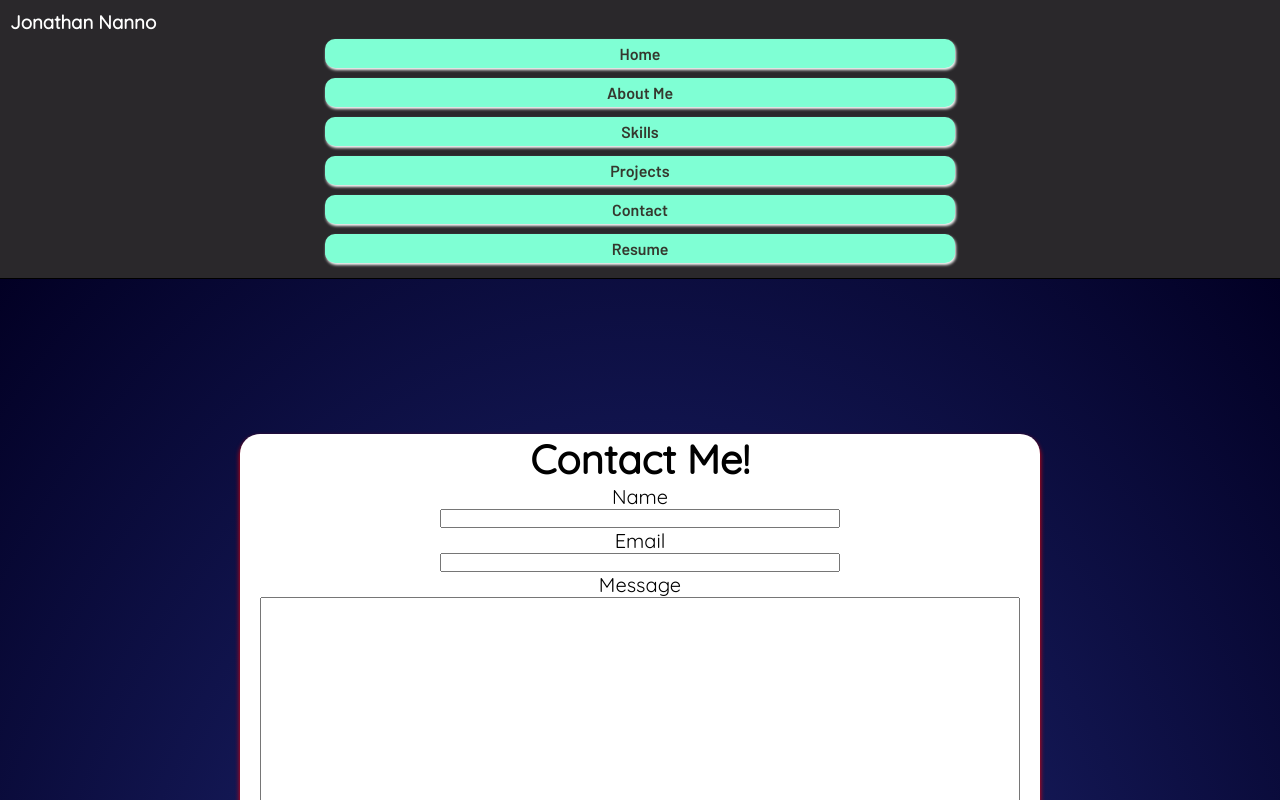
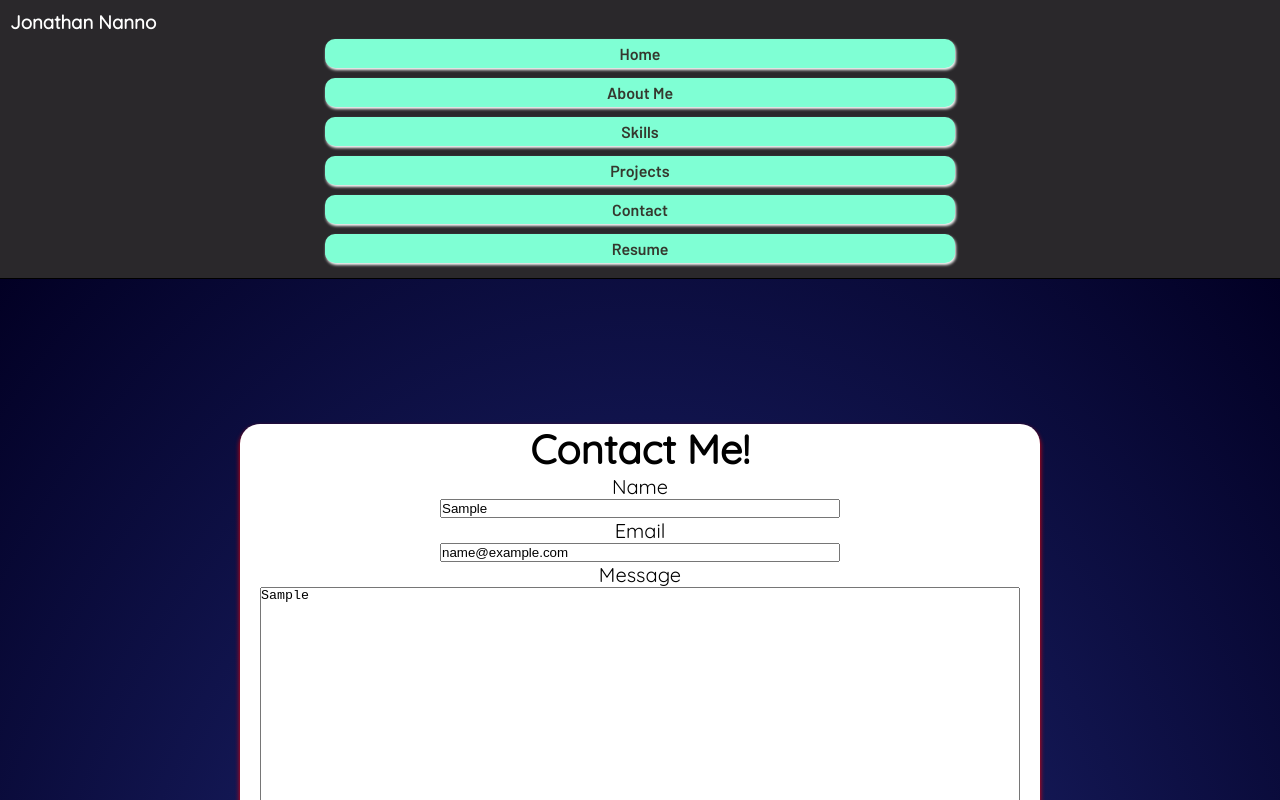
Before and after one commit to Johnny-creator/Personal-Website, a React (Create React App) app: page /contact in a window 1280 px wide. Both pictures are taken after typing "Sample", "name@example.com", "Sample" into the empty fields and a click on the button "Submit". Shown: the top 800 px of the page. Built offline with nearby package versions, Linux system fonts and the light colour scheme; the HTML template or start-up script is replaced by a standard one.

Commit message:
Reworked contact.js and added validation, attempt to connect netlify forms

```diff
--- a/public/index.html
+++ b/public/index.html
@@ -31,6 +31,12 @@
     <title>Jonathan Nanno</title>
   </head>
   <body>
+    <form name="contact" netlify netlify-honeypot="bot-field" hidden>
+      <input type="text" name="name" />
+      <input type="email" name="email" />
+      <textarea name="message"></textarea>
+    </form>
+
     <noscript>You need to enable JavaScript to run this app.</noscript>
     <div id="root"></div>
   </body>
--- a/src/components/pages/Contact.js
+++ b/src/components/pages/Contact.js
@@ -1,70 +1,68 @@
 import react, { useState } from "react";
 import classes from "./Contact.module.css";
-import{ AnimatePresence, motion } from 'framer-motion';
+import{ motion } from 'framer-motion';
 
 const Contact = () => {
-  const [name, setName] = useState("");
-  const [email, setEmail] = useState("");
-  const [message, setMessage] = useState("");
-  const [nameIsValid, setNameIsValid]  = useState(true);
-  const [emailIsValid, setEmailIsValid]  = useState(true);
-  const [messageIsValid, setMessageIsValid]  = useState(true);
+  const initialState = {name: "", email: "", message: ""};
+  const [formValues, setFormValues] = useState({initialState});
+  const [formErrors, setFormErrors] = useState({});
+  const [isSubmit, setIsSubmit] = useState(false);
 
-  const nameChangeHandler = (event) => {
-    setName(event.target.value);
+  const handleChange = (e) => {
+    const { name, value } = e.target;
+    setFormValues({...formValues, [name]: value });
+  };
+
+  const handleSubmit = (e) => {
+    e.preventDefault();
+    setFormErrors(validate(formValues));
+    setIsSubmit(true);
   }
 
-  const emailChangeHandler = (event) => {
-    setEmail(event.target.value);
+  const validate = (values) => {
+    const errors = {};
+    const regex = /^[^\s@]+@[^\s@]+\.[^\s@]{2,}$/i;
+
+    if (!values.name) {
+      errors.name = "Name is required."
     }
 
-  const messageChangeHandler = (event) => {
-    setMessage(event.target.value);
+    if (!values.email) {
+      errors.email = "Email is required.";
+    } else if (!regex.test(values.email)) {
+      errors.email = "This is not a valid email format (Did you forget @, or .com?)";
     }
 
-  const submitForm = (event) => {
-    event.preventDefault();
-
-    if (name.trim().length === 0) {
-      setNameIsValid(false);
-      console.log("False");
+    if (!values.message) {
+      errors.message = "Message is required";
     }
 
-    if (email.trim().length === 0) {
-      setEmailIsValid(false);
+    return errors;
   }
 
-    if (message.trim().length === 0) {
-      setMessageIsValid(false);
-    }
-
-    if (!nameIsValid || !emailIsValid || !messageIsValid) {
-      return;
-    }
-
-    setName("");
-    setEmail("");
-    setMessage("");
-  }
 
   return (
     <main className={classes.body}>
       <motion.div className={classes.motion} initial={{opacity: 0}} animate={{ opacity: 1}} exit={{opacity: 0 }}>
-        <form className={classes.form} onSubmit={submitForm}>
+        <form name="contact" className={classes.form} onSubmit={handleSubmit}>
           <h1> Contact Me! </h1>
+
+          <input type="hidden" name="form-name" value="contact" />
           <label> Name </label>
-          {!nameIsValid && <p className={classes.invalid}> Name is not valid </p>}
-          <input type="text" onChange={nameChangeHandler} value={name}></input>
+          <p className={classes.invalid}> {formErrors.name} </p>
+          <input name="name" type="text" onChange={handleChange}></input>
 
           <label> Email </label>
-          {!emailIsValid && <p  className={classes.invalid}> Email is not valid </p>}
-          <input type="email" onChange={emailChangeHandler} value={email}></input>
+          <p className={classes.invalid}> {formErrors.email} </p>
+          <input name="email" type="email" onChange={handleChange}></input>
 
           <label> Message </label>
-          {!messageIsValid && <p className={classes.invalid}> Message is not valid </p>}
-          <textarea onChange={messageChangeHandler} value={message}></textarea>
+          <p className={classes.invalid}> {formErrors.message} </p>
+          <textarea name="message" onChange={handleChange}></textarea>
+
           <button type="submit"> Submit </button>
         </form>
+        {Object.keys(formErrors).length === 0 && isSubmit ? <p> Submitted Successfully</p> : "" }
       </motion.div>
     </main>
   );
```
Lines whose indentation alone changed are shown as unchanged.
